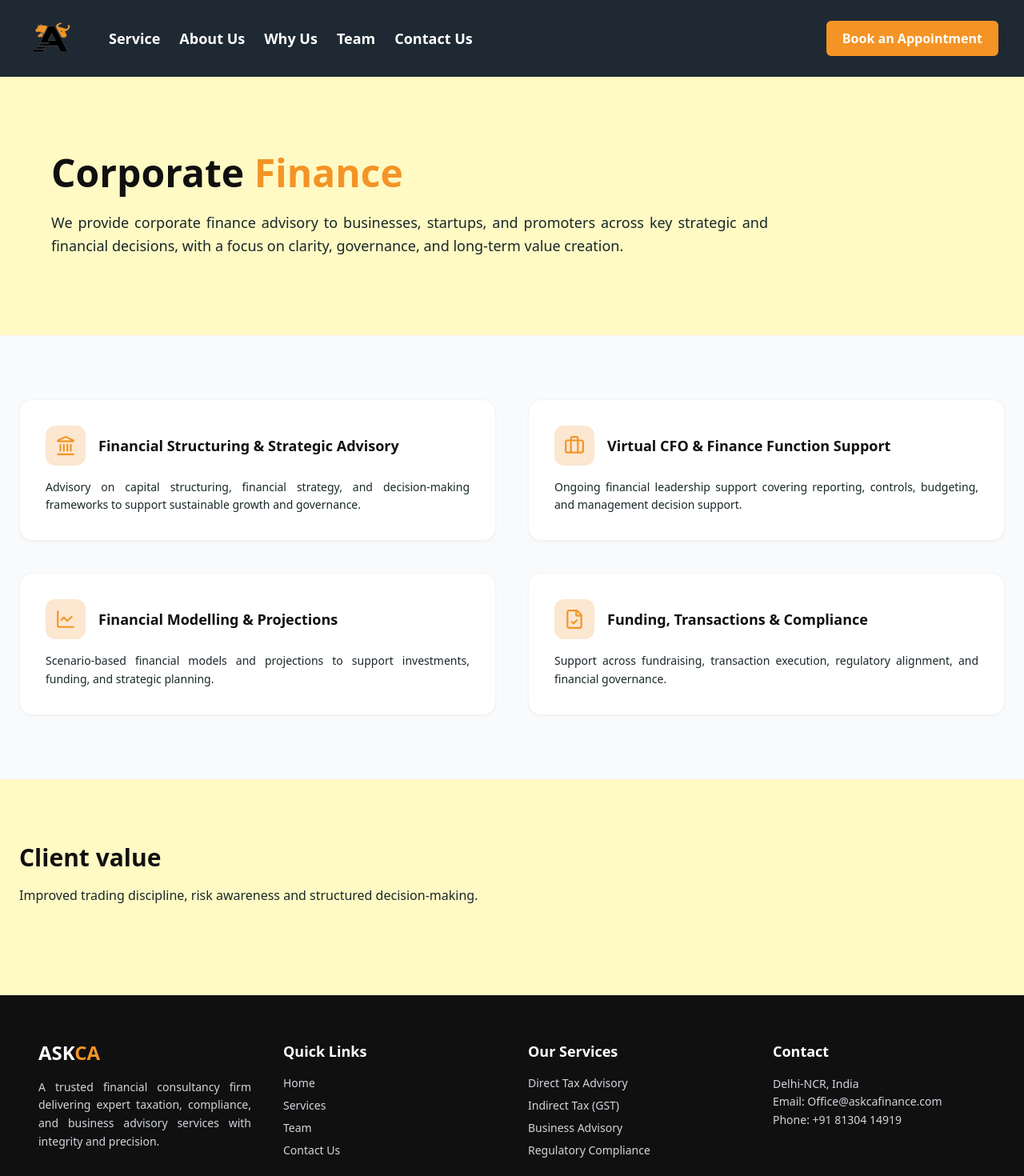
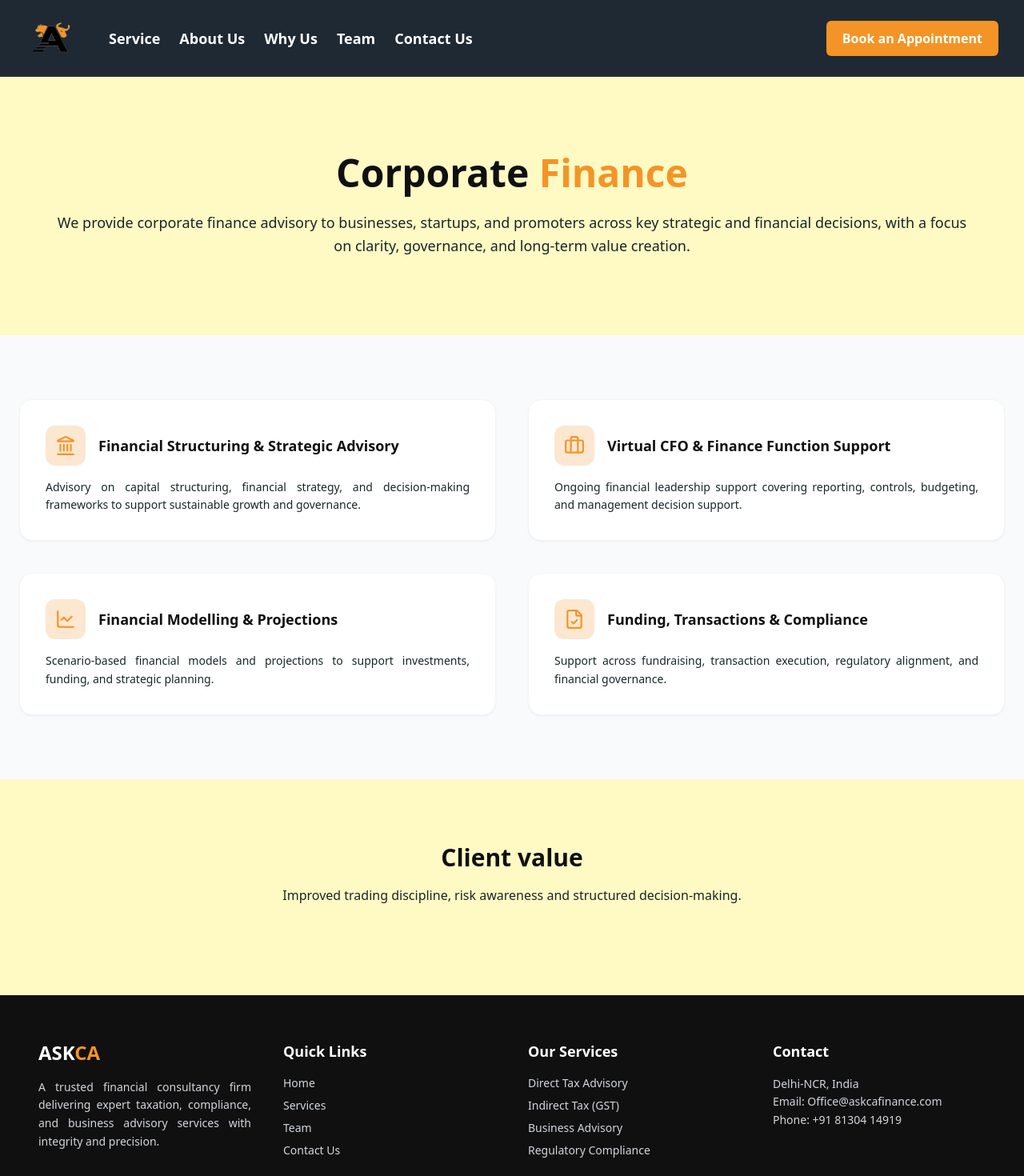
Before and after one commit to Peehu1308/Askca_website, a React (Vite) app: page /coporate in a window 1280 px wide. Shown: the top 1470 px of the page at 80% size. Built offline with nearby package versions, Linux system fonts and the light colour scheme.

Commit message:
Update Coporate.jsx

```diff
--- a/src/mini_screens/Coporate.jsx
+++ b/src/mini_screens/Coporate.jsx
@@ -30,11 +30,11 @@ const CorporateFinance = () => {
 
       {/* HERO */}
       <section className="px-6 md:px-12 py-24 bg-[#FFF9C4]">
-        <div className="max-w-6xl mx-auto">
+        <div className="max-w-6xl mx-auto text-center">
           <h1 className="text-5xl font-semibold mb-6">
             Corporate <span className="text-[#F49426]">Finance</span>
           </h1>
-          <p className="text-lg text-[#182729] leading-relaxed max-w-4xl">
+          <p className="text-lg text-[#182729] leading-relaxed mx-auto">
             We provide corporate finance advisory to businesses, startups, and promoters
             across key strategic and financial decisions, with a focus on clarity,
             governance, and long-term value creation.
@@ -72,13 +72,13 @@ const CorporateFinance = () => {
 
 
 
-      <section className="bg-[#FFF9C4]">
+      <section className="bg-[#FFF9C4] text-center">
         <div className="max-w-7xl mx-auto px-6 py-20">
           <h2 className="text-3xl font-semibold mb-4">
             Client value
           </h2>
 
-          <p className="text-[#182729] leading-relaxed mb-8 max-w-4xl">
+          <p className="text-[#182729] leading-relaxed mb-8 ">
             Improved trading discipline, risk awareness and structured decision-making.
           </p>
 
```
